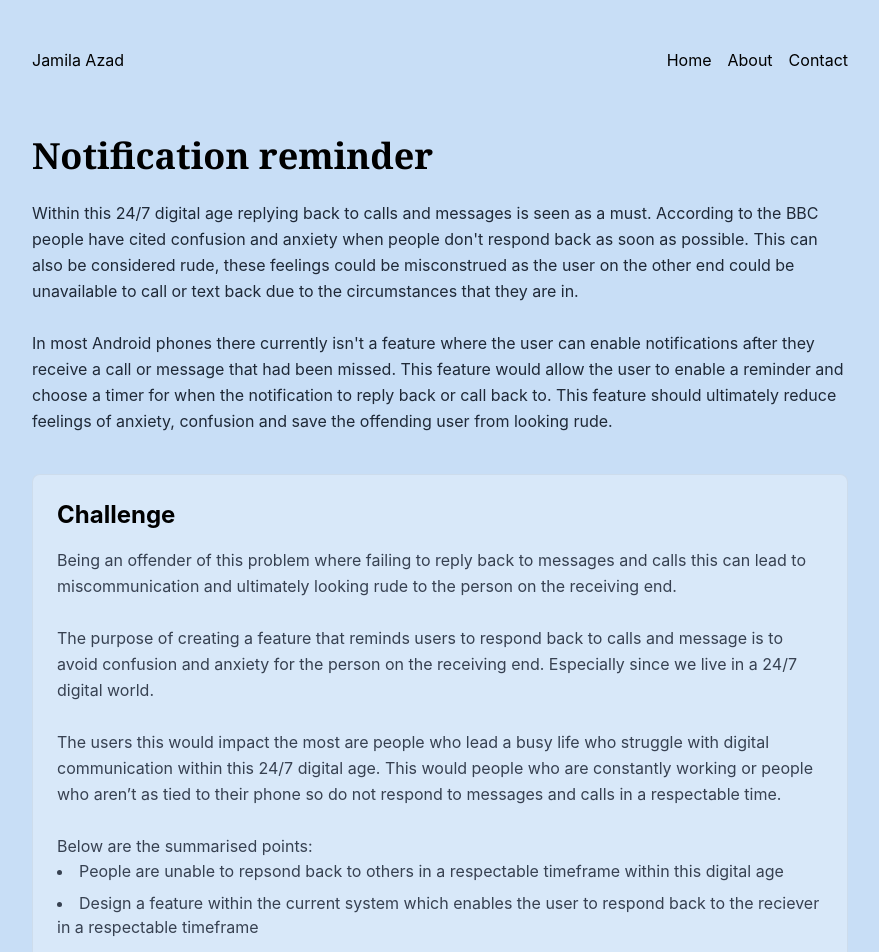
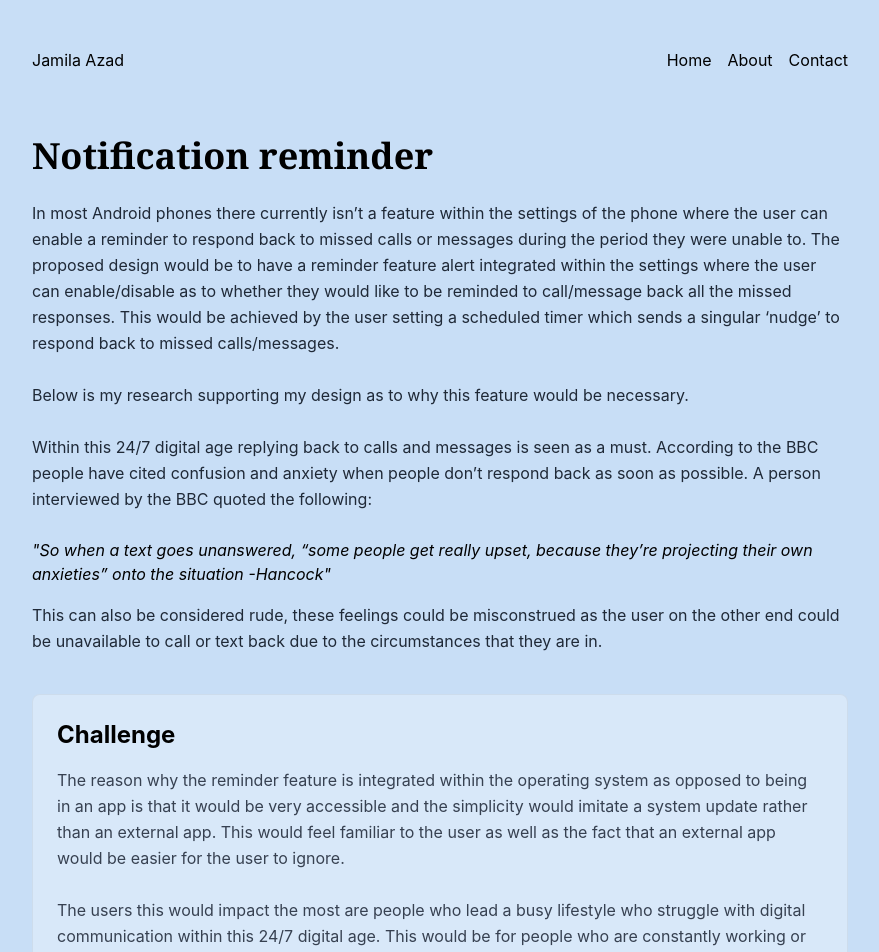
Before and after one commit to milajo2/portfolio, a React (Create React App) app: page /#/notification-reminder in a window 1280 px wide. Shown: the top 952 px of the page, without its empty margins (200-1079 px from the left). Built offline with nearby package versions, Linux system fonts and the light colour scheme.

Commit message:
changes with notif comments

```diff
--- a/src/components/Home.tsx
+++ b/src/components/Home.tsx
@@ -11,6 +11,9 @@ const Home = () => {
         <p className="text-lg text-gray-700 leading-relaxed">
           I'm an aspiring designer that's intrigued in making digital designs that are accessible and easy to use.
           Currently I'm working on personal projects displaying my end to end design from ideation to prototype.
+        </p>
+        <p className="text-lg text-gray-700 leading-relaxed">
+          Below are some of the <strong>projects</strong> that I've worked on, feel free to <strong>click</strong> on them to see the full case study and design process.
         </p>
       </div>
 
--- a/src/components/NotificationReminder.tsx
+++ b/src/components/NotificationReminder.tsx
@@ -10,6 +10,12 @@ const NotificationReminder = () => {
         <section>
           <h1 className="text-4xl font-serif font-bold mb-6">{text.introTitle}</h1>
           <p className="whitespace-pre-line text-gray-800 leading-relaxed">{text.introBody}</p>
+          <div className="space-y-4">
+            <p className="italic">
+              "{text.introQuote}"
+            </p>
+            <p className="whitespace-pre-line text-gray-800 leading-relaxed">{text.introBody2}</p>
+          </div>
         </section>
 
         {/* Challenge Section - Unified Block Style */}
--- a/src/content/notifications.ts
+++ b/src/content/notifications.ts
@@ -1,21 +1,19 @@
 export const NOTIFICATION_CONTENT = {
   introTitle: "Notification reminder",
-  introBody: `Within this 24/7 digital age replying back to calls and messages is seen as a must. According to the BBC people have cited confusion and anxiety when people don't respond back as soon as possible. This can also be considered rude, these feelings could be misconstrued as the user on the other end could be unavailable to call or text back due to the circumstances that they are in.
-
-In most Android phones there currently isn't a feature where the user can enable notifications after they receive a call or message that had been missed. This feature would allow the user to enable a reminder and choose a timer for when the notification to reply back or call back to. This feature should ultimately reduce feelings of anxiety, confusion and save the offending user from looking rude.`,
+  introBody: `In most Android phones there currently isn’t a feature within the settings of the phone where the user can enable a reminder to respond back to missed calls or messages during the period they were unable to. The proposed design would be to have a reminder feature alert integrated within the settings where the user can enable/disable as to whether they would like to be reminded to call/message back all the missed responses. This would be achieved by the user setting a scheduled timer which sends a singular ‘nudge’ to respond back to missed calls/messages.\n\nBelow is my research supporting my design as to why this feature would be necessary.\n\nWithin this 24/7 digital age replying back to calls and messages is seen as a must. According to the BBC people have cited confusion and anxiety when people don’t respond back as soon as possible. A person interviewed by the BBC quoted the following:\n\n`,
+  introQuote: 'So when a text goes unanswered, “some people get really upset, because they’re projecting their own anxieties” onto the situation -Hancock',
+  introBody2: "This can also be considered rude, these feelings could be misconstrued as the user on the other end could be unavailable to call or text back due to the circumstances that they are in. ",
 
   challengeTitle: "Challenge",
-  challengeBody: `Being an offender of this problem where failing to reply back to messages and calls this can lead to miscommunication and ultimately looking rude to the person on the receiving end.
+  challengeBody: `The reason why the reminder feature is integrated within the operating system as opposed to being in an app is that it would be very accessible and the simplicity would imitate a system update rather than an external app. This would feel familiar to the user as well as the fact that an external app would be easier for the user to ignore.
 
-The purpose of creating a feature that reminds users to respond back to calls and message is to avoid confusion and anxiety for the person on the receiving end. Especially since we live in a 24/7 digital world.
+  The users this would impact the most are people who lead a busy lifestyle who struggle with digital communication within this 24/7 digital age. This would be for people who are constantly working or people who aren’t as tied to their phone so do not respond to messages and calls in a respectable time.
 
-The users this would impact the most are people who lead a busy life who struggle with digital communication within this 24/7 digital age. This would people who are constantly working or people who aren’t as tied to their phone so do not respond to messages and calls in a respectable time.
-
-Below are the summarised points:`,
+  Below are the summarised points:`,
   challengePoints:[
     "People are unable to repsond back to others in a respectable timeframe within this digital age ",
-    "Design a feature within the current system which enables the user to respond back to the reciever in a respectable timeframe ",
-    "Key demographic of this app would be be young people between the ages of 18-30 yrs old",
+    "Design a feature within the operating system which can be enabled/disabled by the user to respond back to the reciever in a respectable timeframe ",
+    "Key demographic of this app would be young people between the ages of 18-30 yrs old",
     ],
 
   researchTitle: "Research",
```
Also changed, not shown: public/images/notifications/notifs-1.jpeg.
